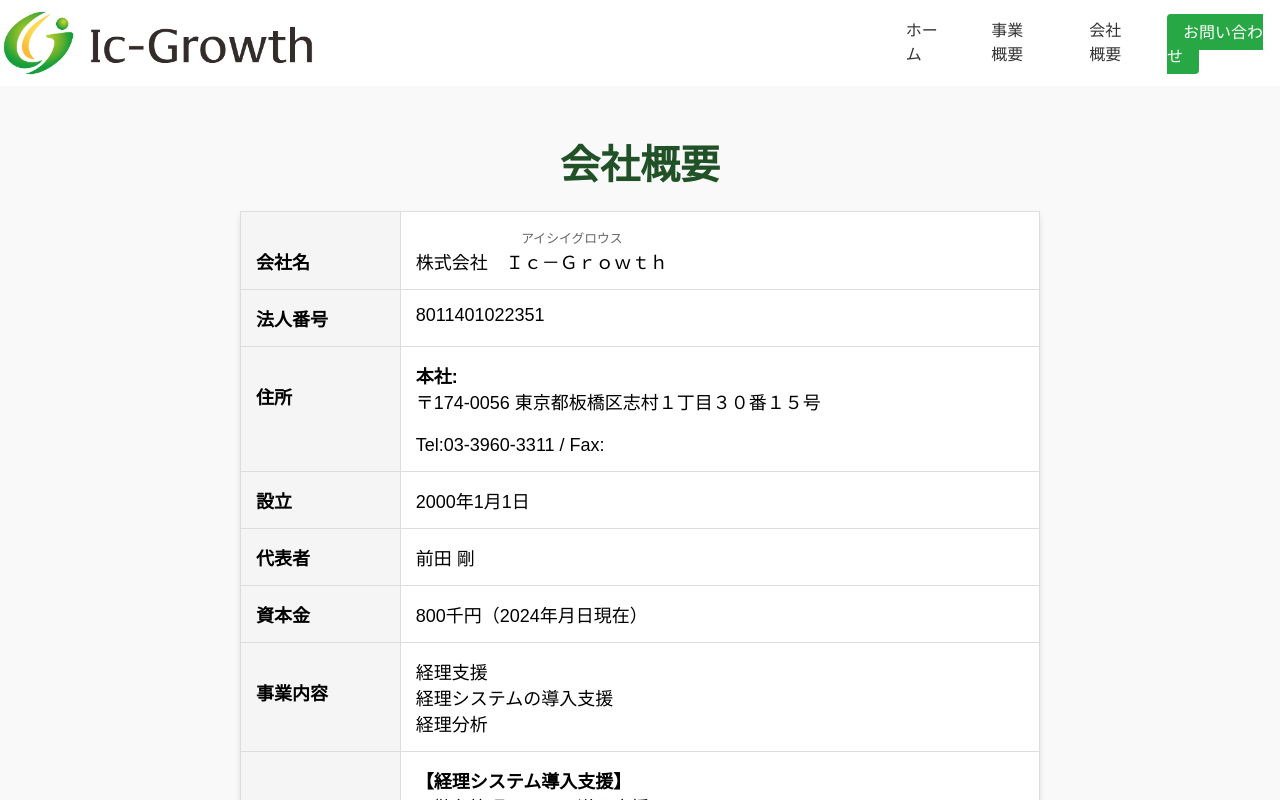
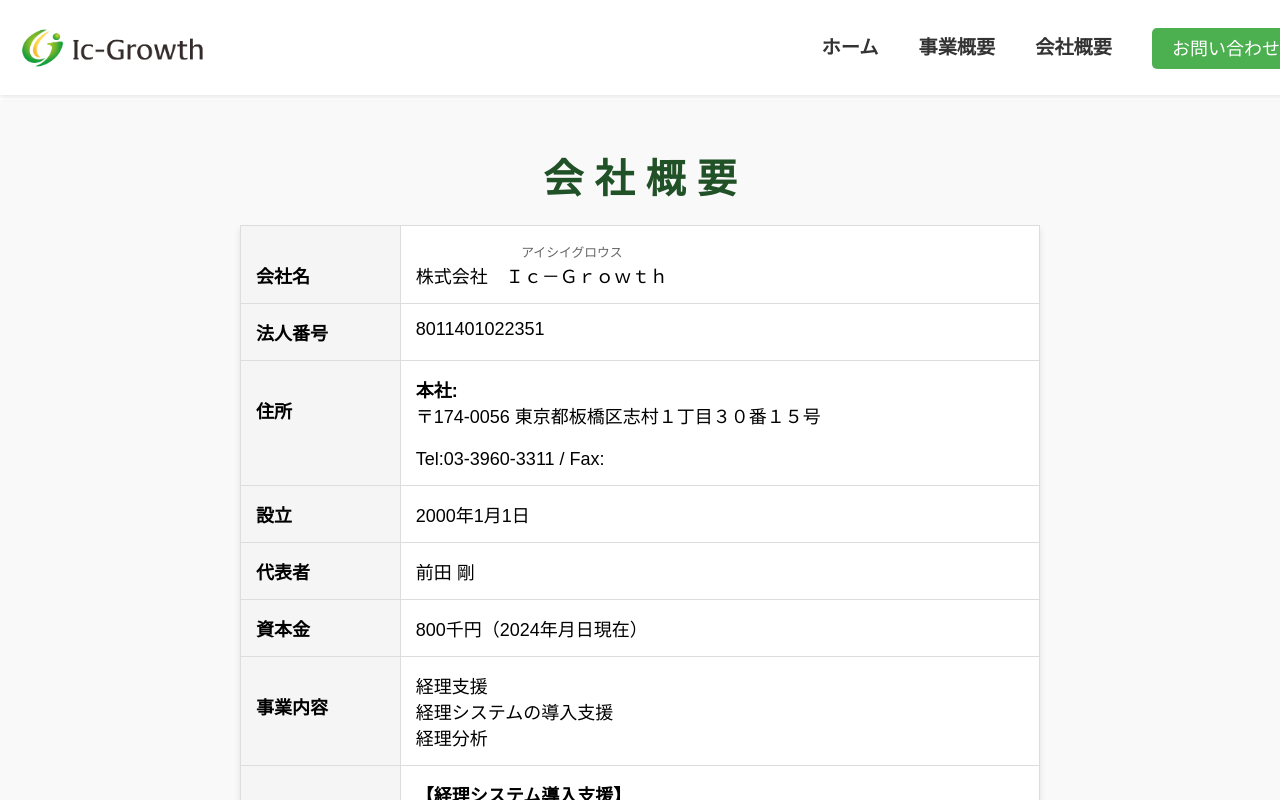
Before and after one commit to angurodon/neko, a React (Create React App) app: page /company in a window 1280 px wide. Shown: the top 800 px of the page. Built offline with nearby package versions, Linux system fonts and the light colour scheme.

Commit message:
モバイル版ヘッダーをハンバーガーメニューに変更

```diff
--- a/src/components/CompanyComponents/Company.jsx
+++ b/src/components/CompanyComponents/Company.jsx
@@ -4,7 +4,7 @@ import './Company.css'; // CSSファイルのインポート
 const Company = () => {
   return (
     <div className="company-container">
-      <h1>会社概要</h1>
+      <h1>会 社 概 要</h1>
       <table className="company-table">
         <tbody>
         <tr>
--- a/src/components/HeaderComponents/Header.css
+++ b/src/components/HeaderComponents/Header.css
@@ -1,108 +1,162 @@
-header{
+/* 共通スタイル */
+.header {
+  position: fixed;
+  top: 0;
+  left: 0;
+  right: 0;
+  z-index: 1000;
+  height: 75px; /* ヘッダーの高さを固定する */
+  background-color: #fff;
+  box-shadow: 0 2px 5px rgba(0, 0, 0, 0.1);
   display: flex;
-  justify-content: space-around;
+  justify-content: space-between;
   align-items: center;
-  background-color: white;
-  color: white;
-  width: 100%;
-  z-index: 10;
+  padding: 10px 20px;
+}
+
+/* コンテンツ部分にヘッダーの高さ分のマージンを追加 */
+body {
+  margin-top: 100px; /* ヘッダーの高さと同じだけマージンを追加する */
+}
+
+.logo {
+  display: flex;
+  align-items: center;
+  z-index: 1001; /* ロゴがハンバーガーより上に表示されるように */
 }
 
 .logo img {
-  height: auto;
-  max-width: 70%;
+  height: 40px; /* ロゴのサイズを適切に調整 */
 }
 
-header .logo {
+/* サイドバーのデフォルトは非表示 */
+.nav-menu {
   display: flex;
   align-items: center;
+  transition: transform 0.3s ease-in-out;
 }
 
-header .logo h3 {
-  font-size: 30px;
+.nav-menu {
+  position: fixed;
+  top: 0;
+  right: -100%;
+  width: 250px;
+  height: 100vh;
+  background-color: #fff;
+  box-shadow: -2px 0 5px rgba(0, 0, 0, 0.5);
+  transition: all 0.3s ease;
+  z-index: 999;
+  flex-direction: column;
+  padding-top: 50px;
 }
 
-nav {
-  margin-left: 30%;
+.nav-menu.open {
+  right: -50px; /* サイドバーをさらに左に50px移動 */
 }
 
 .nav-list {
+  list-style: none;
+  padding: 0;
+  margin: 0;
   display: flex;
-  list-style: none;
-  gap: 20px;
+  flex-direction: column;
+  text-align: center;
 }
 
 .nav-list li {
-  font-size: 16px;
-  margin-right: 30px;
+  margin: 20px 0;
 }
 
 .nav-list a {
   text-decoration: none;
   color: #333;
-  transition: color 0.3s;
+  font-weight: bold;
+  font-size: 1.2rem;
 }
 
-.nav-list a:hover {
-  color: #007bff;
+.contact-btn {
+  margin-top: 30px;
 }
 
 .contact-btn .btn {
-  background-color: #28a745;
+  background-color: #4caf50;
   color: #fff;
-  padding: 8px 16px;
-  border-radius: 4px;
+  padding: 10px 20px;
+  border-radius: 5px;
   text-decoration: none;
-  font-size: 16px;
-  transition: background-color 0.3s;
-  margin-left: auto;
 }
 
-.contact-btn .btn:hover {
-  background-color: #218838;
+/* ハンバーガーメニューのアイコン */
+.menu-icon {
+  display: none;
+  flex-direction: column;
+  cursor: pointer;
+  z-index: 1002; /* ロゴより上に表示 */
+  position: absolute; /* 位置を絶対指定 */
+  right: 40px; /* 右からの位置を調整 */
 }
 
-/* ============================= */
-/* モバイル版（480px以下）用スタイル */
-/* ============================= */
-@media (max-width: 480px) {
-  header {
-      flex-direction: column;
-      padding: 10px;
+.menu-icon .bar {
+  width: 25px;
+  height: 3px;
+  background-color: #333;
+  margin: 3px 0;
+}
+
+/* 「×」アイコンのスタイル */
+.menu-icon .close-icon {
+  font-size: 1.8rem;
+  color: #333;
+  transition: all 0.4s ease;
+}
+
+/* モバイル版のスタイル */
+@media (max-width: 481px) {
+  .menu-icon {
+    display: flex;
   }
 
-  header .logo {
-      justify-content: center;
-      margin-bottom: 10px; /* ロゴとナビゲーション間にスペースを追加 */
-  }
-
-  header .logo h3 {
-      font-size: 24px; /* ロゴのテキストサイズを縮小 */
-  }
-
-  nav {
-      margin-left: 0; /* モバイルでは`nav`を中央配置に */
+  .nav-menu {
+    display: flex; /* メニューがサイドバーとして表示 */
   }
 
   .nav-list {
-      flex-direction: column;
-      gap: 10px; /* ナビゲーション間のスペースを縮小 */
-      align-items: center; /* ナビゲーションを中央揃え */
+    flex-direction: column;
+  }
+
+  /* デスクトップ版のメニューは非表示に */
+  .nav-menu-desktop {
+    display: none;
+  }
+}
+
+/* デスクトップ版のスタイル */
+@media (min-width: 481px) {
+  /* モバイル版のメニューアイコンは非表示に */
+  .menu-icon {
+    display: none;
+  }
+
+  .nav-menu {
+    position: static;
+    height: auto;
+    width: auto;
+    background: none;
+    box-shadow: none;
+    flex-direction: row;
+    padding-top: 0;
+  }
+
+  .nav-list {
+    flex-direction: row;
+    margin-right: 20px;
   }
 
   .nav-list li {
-      margin-right: 0; /* 余分な右マージンを削除 */
+    margin: 0 20px;
   }
 
-  .nav-list a {
-      font-size: 14px; /* テキストサイズを小さくして視認性を保つ */
-  }
-
-  .contact-btn .btn {
-      width: 100%;
-      text-align: center;
-      font-size: 14px; /* ボタンのテキストサイズを縮小 */
-      padding: 10px; /* ボタンのパディングを調整 */
-      margin: 10px 0; /* ボタン上下に余白を追加 */
+  .contact-btn {
+    margin-top: 0;
   }
 }
--- a/src/components/HeaderComponents/Header.jsx
+++ b/src/components/HeaderComponents/Header.jsx
@@ -1,27 +1,46 @@
-import React from 'react';
+import React, { useState } from 'react';
 import { Link } from "react-router-dom";
 import './Header.css'; // CSSファイルのインポート
 import logo from '../../assets/logo_side.png';
 
 const Header = () => {
+    const [isMenuOpen, setIsMenuOpen] = useState(false);
+
+    const toggleMenu = () => {
+        setIsMenuOpen(!isMenuOpen);
+    };
+
     return (
         <header className='header'>
             <div className='logo'>
                 <img src={logo} alt="会社ロゴ" />
             </div>
 
-      <nav className='nav'>
-        <ul className='nav-list'>
-          <li></li>
-          <li><Link to="/">ホーム</Link></li>
-          <li><Link to="/overview">事業概要</Link></li>
-          <li><Link to="/company">会社概要</Link></li>
-        </ul>
-      </nav>
-        <div className='contact-btn'>
-          <a href="mailto:ic-growth-aoi@ic-gr.com" className="btn">お問い合わせ</a>
+            {/* ハンバーガーメニューアイコン */}
+            <div className={`menu-icon ${isMenuOpen ? 'open' : ''}`} onClick={toggleMenu}>
+                {isMenuOpen ? (
+                    // 「×」アイコン表示
+                    <div className="close-icon">&times;</div>
+                ) : (
+                    <>
+                        <div className="bar"></div>
+                        <div className="bar"></div>
+                        <div className="bar"></div>
+                    </>
+                )}
             </div>
 
+            {/* サイドメニュー */}
+            <nav className={`nav-menu ${isMenuOpen ? 'open' : ''}`}>
+                <ul className='nav-list'>
+                    <li><Link to="/" onClick={toggleMenu}>ホーム</Link></li>
+                    <li><Link to="/overview" onClick={toggleMenu}>事業概要</Link></li>
+                    <li><Link to="/company" onClick={toggleMenu}>会社概要</Link></li>
+                </ul>
+                <div className='contact-btn'>
+                    <a href="mailto:ic-growth-aoi@ic-gr.com" className="btn" onClick={toggleMenu}>お問い合わせ</a>
+                </div>
+            </nav>
         </header>
     );
 }
--- a/src/components/OverviewComponents/Overview.jsx
+++ b/src/components/OverviewComponents/Overview.jsx
@@ -58,7 +58,7 @@ export default function Overview() {
     <div>
       {/* タイトル */}
       <div>
-        <h1 className="backup-title">事 業 概 要</h1>
+        <h1 className="backup-title"><br />事 業 概 要</h1>
       </div>
 
       {/* カード部分 */}
```
Lines whose indentation alone changed are shown as unchanged.
